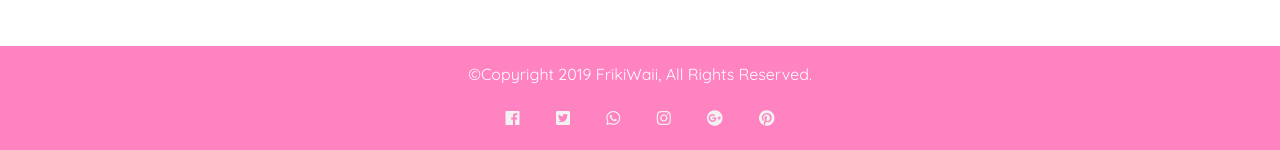
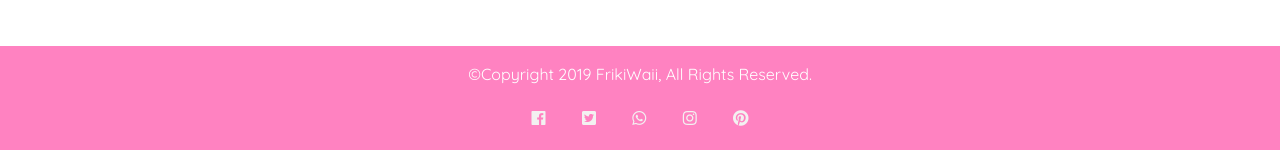
Before and after one commit to JElizabeth1988/FrikiWaii, a Django app: page /Alien/ in a window 1280 px wide. Shown: the part 1721-1871 px from the top of the page. Run offline with Django 3.2, Linux system fonts and the light colour scheme; some libraries are stand-ins or nearby versions; some web fonts are replaced.

Commit message:
quitar enlace Google+ (no existe)

```diff
--- a/dir_frikiwaiiStore/FrikiWaii/core/templates/core/base.html
+++ b/dir_frikiwaiiStore/FrikiWaii/core/templates/core/base.html
@@ -202,8 +202,6 @@
                 title="Contactanos por Whatsapp"> </a>
             <a class="nav-link fab fa-instagram  ib ib-hover ic ic-lg"
                 href="https://instagram.com/frikiwaii_store.cl?igshid=1czra53b7pnko" title="Siguenos en Instagram"></a>
-            <a class="nav-link fab fa-google-plus  ib ib-hover ic ic-lg" href="#"
-                title="Contactanos en Google Plus"></a>
             <a class="nav-link fab fa-pinterest  ib ib-hover ic ic-lg" href="https://www.pinterest.cl/frikiwaii/"
                 title="Siguenos en Pinterest"></a>
         </div>
```
